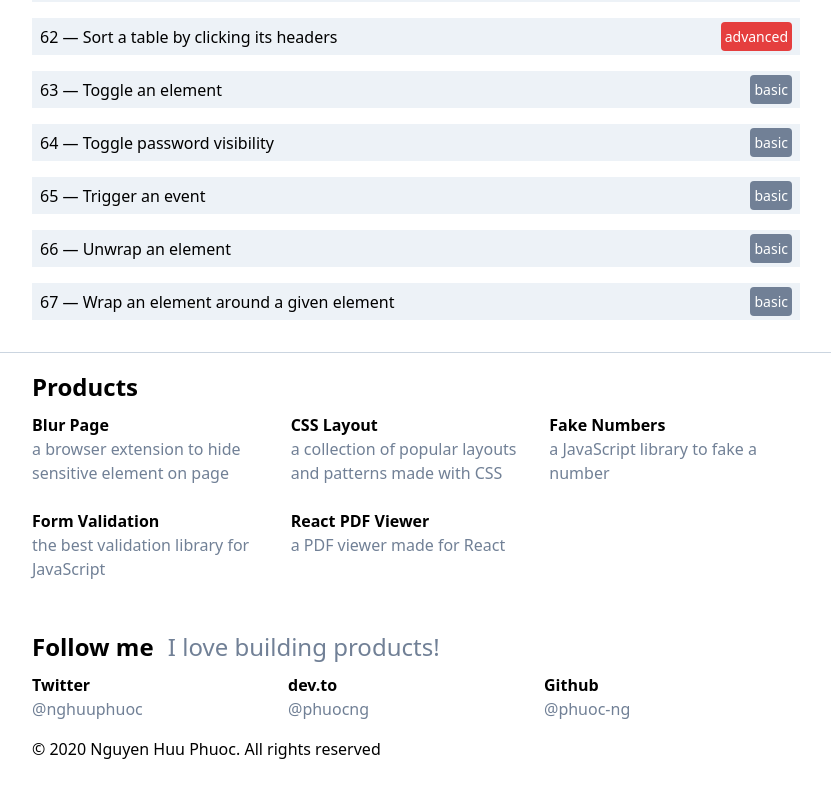
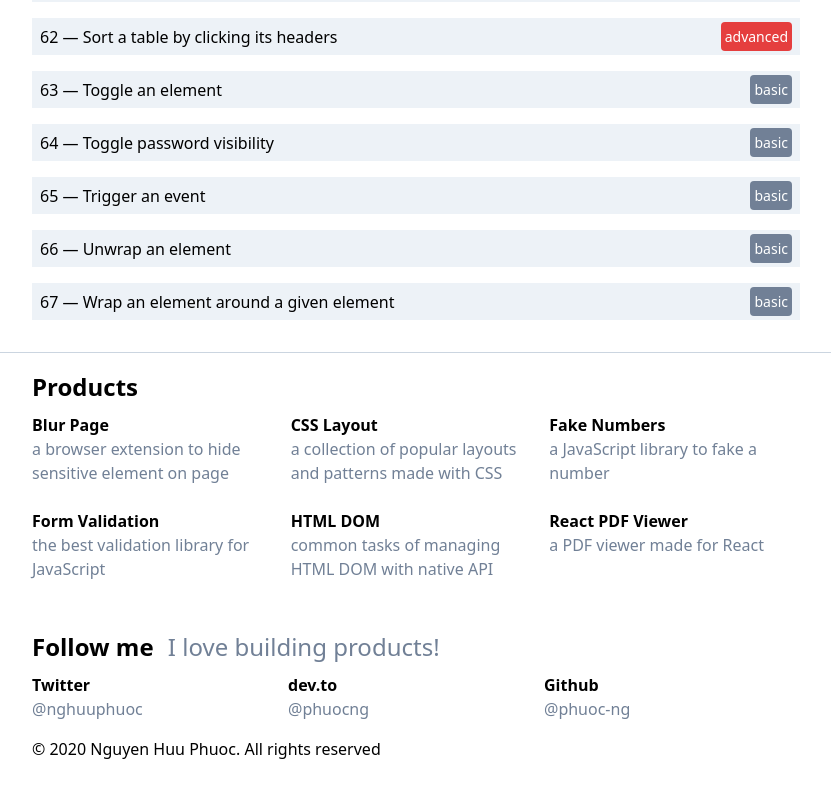
Before and after one commit to phuocng/html-dom, a React app: page / in a window 1280 px wide. Shown: the part 3709-4506 px from the top of the page, without its empty margins (224-1055 px from the left). Built offline with nearby package versions, Linux system fonts and the light colour scheme.

Commit message:
Tweak footer

```diff
--- a/client/pages/Footer.tsx
+++ b/client/pages/Footer.tsx
@@ -53,6 +53,18 @@ const Footer: React.FC<{}> = () => {
                             >
                                 <div className='font-semibold'>Form Validation</div>
                                 <span className='text-gray-600'>the best validation library for JavaScript</span>
+                            </a>
+                        </li>
+                        <li className='w-1/2 sm:w-1/3 px-1 mb-6'>
+                            <a
+                                href="https://htmldom.dev"
+                                rel="noopener noreferrer"
+                                style={{ textDecoration: 'none' }}
+                                target="_blank"
+                                title="HTML DOM - Common tasks of managing HTML DOM with native API"
+                            >
+                                <div className='font-semibold'>HTML DOM</div>
+                                <span className='text-gray-600'>common tasks of managing HTML DOM with native API</span>
                             </a>
                         </li>
                         <li className='w-1/2 sm:w-1/3 px-1 mb-6'>
```
